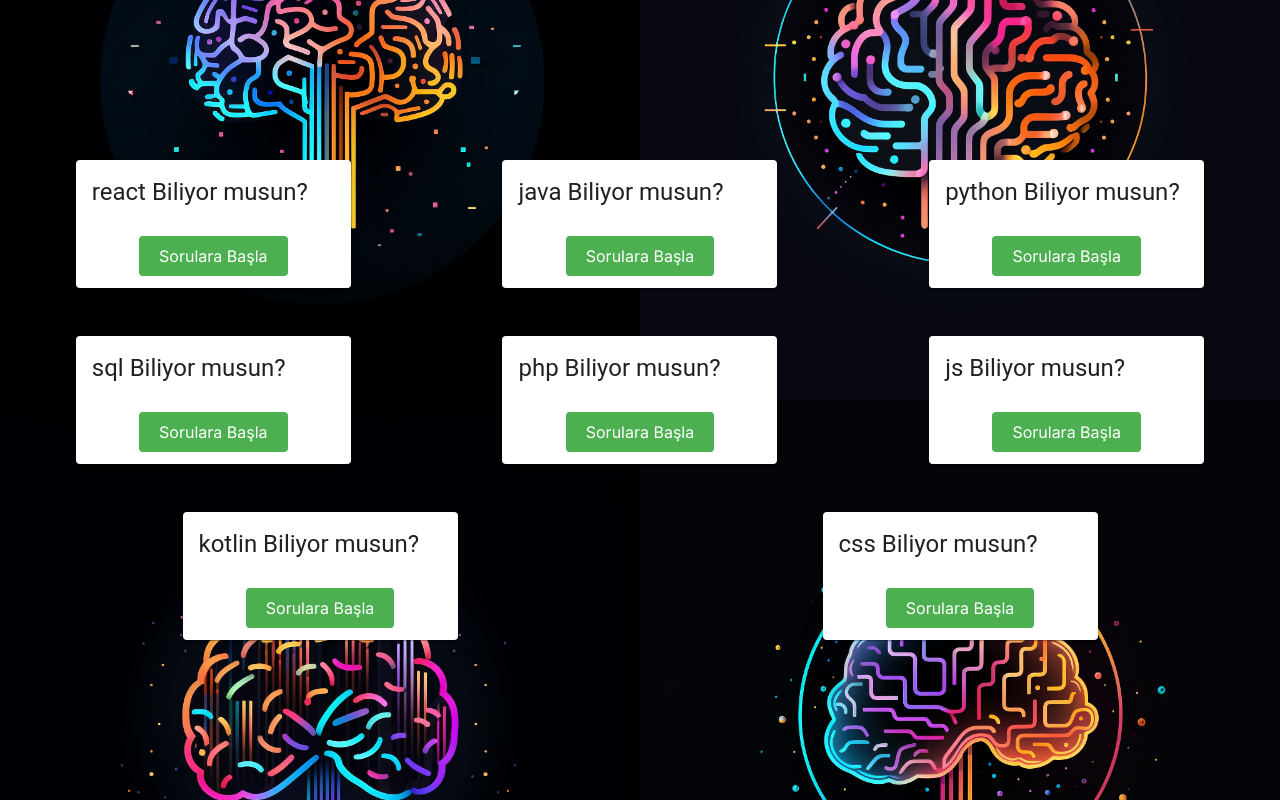
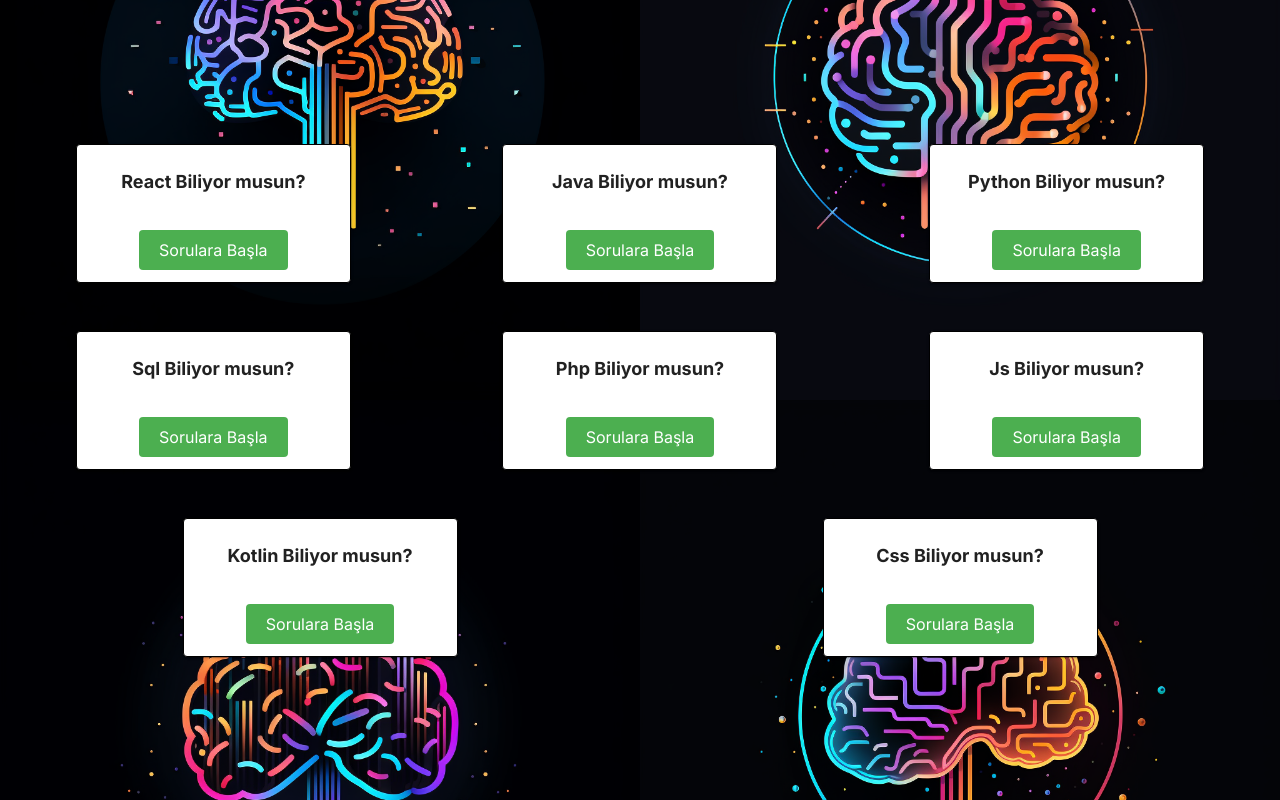
Before and after one commit to yususus/QuizApp, a Next.js app: page /Quiz/Cart in a window 1280 px wide. Built offline with nearby package versions, Linux system fonts and the light colour scheme.

Commit message:
cart css güncellendi. w3schools linkleri eklendi

```diff
--- a/app/Quiz/Cart/cart.css
+++ b/app/Quiz/Cart/cart.css
@@ -16,6 +16,19 @@
     justify-content: space-around;
 
 }
+
+.card{
+    border-radius: 10px; /* Köşeleri kırmızı yapacak değeri buradan ayarlayabilirsiniz */
+  border: 1px solid black;
+
+}
+.card:hover {
+    transform: scale(1.2); /* Kartın boyutunu 1.2 kat artır */
+    transition: transform 0.3s ease; /* Animasyon süresi ve geçiş efekti ekleyebilirsiniz */
+    border: 1px solid red;
+    border-radius: 10px; /* Köşeleri yumuşatmak için */
+    box-shadow: 0 0 10px rgb(255, 0, 0); /* Hafif bir gölge eklemek için */
+  }
 
 .txt {
     font-weight: bold;
--- a/app/Quiz/Cart/page.tsx
+++ b/app/Quiz/Cart/page.tsx
@@ -13,14 +13,27 @@ import Link from 'next/link';
 
 
 export default function Cart() {
+
   const languages = ['react', 'java', 'python', 'sql', 'php', 'js', 'kotlin', 'css'];
 
+  const languageLinks = {
+    react: "https://www.w3schools.com/react/",
+    java: "https://www.w3schools.com/java/",
+    python: "https://www.w3schools.com/python/",
+    sql: "https://www.w3schools.com/sql/",
+    php: "https://www.w3schools.com/php/",
+    js: "https://www.w3schools.com/js/",
+    kotlin: "https://www.w3schools.com/kotlin/",
+    css: "https://www.w3schools.com/css/"
+  };
+
   const LanguageCart = ({ language }) => (
-    <Card sx={{ minWidth: 275, minHeight: 100, margin: 3 }}>
-      <CardContent>
-        <Typography variant="h5" component="div">
-          {language} Biliyor musun?
-        </Typography>
+
+    <Card className="card" sx={{ minWidth: 275, minHeight: 100, margin: 3 }}>
+      <CardContent className="boxes">
+      <Link className="txt" href={languageLinks[language]} target="_blank" rel="noopener noreferrer">
+      {language.charAt(0).toUpperCase() + language.slice(1)} Biliyor musun?
+      </Link>
       </CardContent>
       <CardActions sx={{ justifyContent: 'center' }}>
         {/* <Button variant="contained" size="medium">
```
